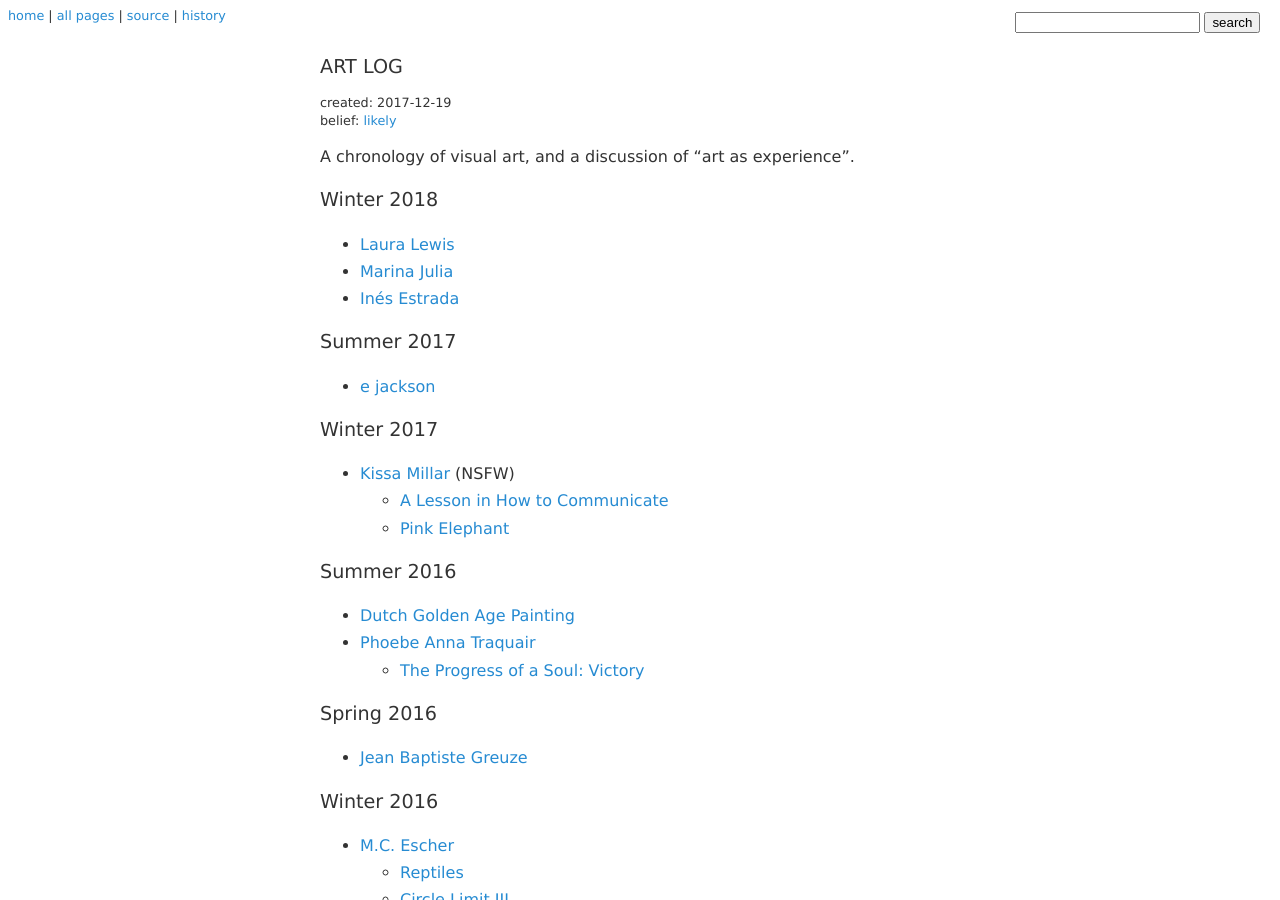
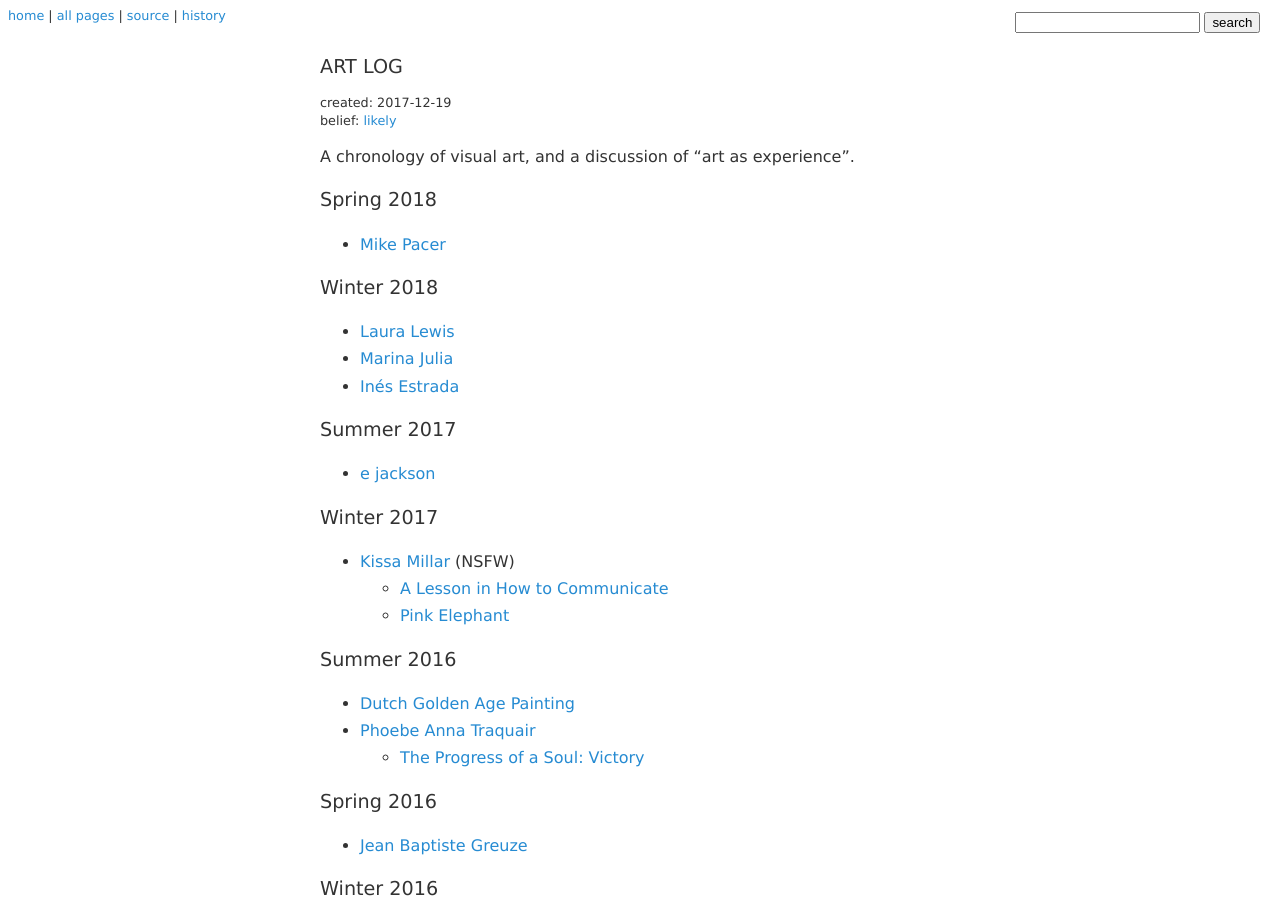
Before and after one commit to coltongrainger/blog, a Jekyll site: the page built from _posts/2017-12-19-art-log.md, in a window 1280 px wide and 900 px high. Built offline with Jekyll 4.4.1, drawn with Linux system fonts in a browser that asks for light colours; our own code applies the rules of GitHub Pages for plain Markdown files.

Commit message:
art as exam notes

```diff
--- a/_posts/2017-12-19-art-log.md
+++ b/_posts/2017-12-19-art-log.md
@@ -6,6 +6,10 @@ belief: likely
 ---
 
 A chronology of visual art, and a discussion of "art as experience".
+
+### Spring 2018
+
+- [Mike Pacer](https://mpacer.org/qualifying-exam-materials/)
 
 ### Winter 2018
 
```
